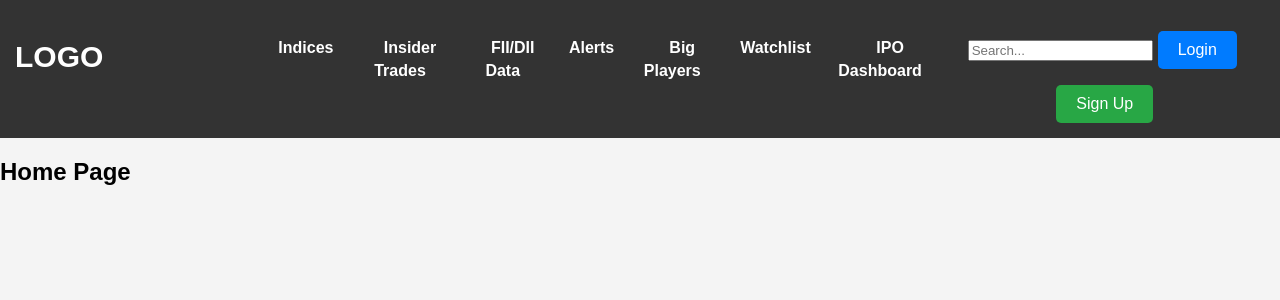
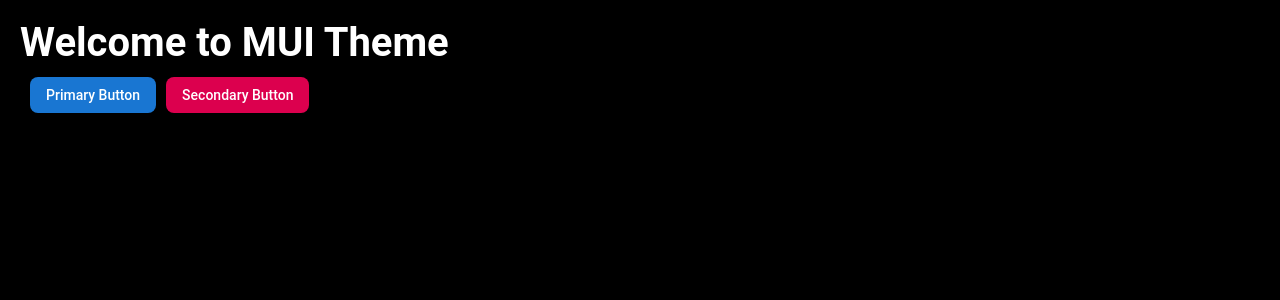
Before and after one commit to Tarish02/marketing, a React (Vite) app: page / in a window 1280 px wide. Shown: the top 300 px of the page. Built offline with nearby package versions, Linux system fonts and the light colour scheme.

Commit message:
theme file

```diff
--- a/package.json
+++ b/package.json
@@ -12,6 +12,9 @@
     "build-storybook": "storybook build"
   },
   "dependencies": {
+    "@emotion/react": "^11.14.0",
+    "@emotion/styled": "^11.14.0",
+    "@mui/material": "^6.4.3",
     "react": "^18.3.1",
     "react-dom": "^18.3.1",
     "react-icons": "^5.4.0",
--- a/src/App.jsx
+++ b/src/App.jsx
@@ -1,71 +1,21 @@
-import React, { useState, useEffect } from "react";
-import Navbar from "./components/organisms/navbar/Navbar";
-import Sidebar from "./components/organisms/Sidebar/Sidebar";
-import Dashboard from "./components/organisms/dashboard/DashBoard";
-import { BrowserRouter as Router, Route, Routes } from "react-router-dom";
-import "./components/style/Theme.css";
+import React from "react";
+import { ThemeProvider, CssBaseline, Button, Typography } from "@mui/material";
+import theme from "./components/style/theme";
 
 function App() {
-  const [theme, setTheme] = useState("light");
-  const [leftSidebarOpen, setLeftSidebarOpen] = useState(true);
-  const [rightSidebarOpen, setRightSidebarOpen] = useState(true);
-
-  useEffect(() => {
-
-    document.body.setAttribute("data-theme", theme);
-  }, [theme]);
-
-  const toggleTheme = () => {
-    setTheme((prevTheme) => (prevTheme === "light" ? "dark" : "light"));
-  };
-
-  const toggleLeftSidebar = () => {
-    setLeftSidebarOpen(!leftSidebarOpen);
-  };
-
-  const toggleRightSidebar = () => {
-    setRightSidebarOpen(!rightSidebarOpen);
-  };
-
   return (
-    <Router>
-      <div className="App">
-
-        <Navbar toggleTheme={toggleTheme} />
-
-        {/* Dashboard Layout with Left and Right Sidebars */}
-        {/* <div className="dashboard-layout">
-          <Sidebar
-            position="left"
-            isOpen={leftSidebarOpen}
-            toggleSidebar={toggleLeftSidebar}
-          /> */}
-
-          {/* Dashboard Content */}
-          {/* <div className="dashboard-content">
-            <Dashboard />
-          </div>
-
-          <Sidebar
-            position="right"
-            isOpen={rightSidebarOpen}
-            toggleSidebar={toggleRightSidebar}
-          />
-        </div> */}
-
-
-        <Routes>
-          <Route path="/indices" element={<h2>Indices Page</h2>} />
-          <Route path="/insider-trades" element={<h2>Insider Trades Page</h2>} />
-          <Route path="/fii-dii-data" element={<h2>FII/DII Data Page</h2>} />
-          <Route path="/alerts" element={<h2>Alerts Page</h2>} />
-          <Route path="/big-players" element={<h2>Big Players Page</h2>} />
-          <Route path="/watchlist" element={<h2>Watchlist Page</h2>} />
-          <Route path="/ipo-dashboard" element={<h2>IPO Dashboard Page</h2>} />
-          <Route path="/" element={<h2>Home Page</h2>} />
-        </Routes>
+    <ThemeProvider theme={theme}>
+      <CssBaseline />
+      <div style={{ padding: "20px" }}>
+        <Typography variant="h1">Welcome to MUI Theme</Typography>
+        <Button variant="contained" color="primary" style={{ margin: "10px" }}>
+          Primary Button
+        </Button>
+        <Button variant="contained" color="secondary">
+          Secondary Button
+        </Button>
       </div>
-    </Router>
+    </ThemeProvider>
   );
 }
 
--- a/src/components/atoms/buttons/button.css
+++ b/src/components/atoms/buttons/button.css
@@ -21,7 +21,7 @@
   }
 
   .logout {
-    background-color: #dc3545;
+    background-color: #ff0000;
     color: white;
   }
 
--- a/src/components/style/Theme.css
+++ /dev/null
@@ -1,37 +0,0 @@
-/* Default Light Theme */
-:root {
-    --primary-bg: #191E24;
-    --secondary-bg: #f7f7f7;
-    --text-color: #000000;
-    --primary-color: #007bff;
-    --secondary-color: #28a745;
-    --danger-color: #dc3545;
-    --button-bg: #007bff;
-    --button-hover-bg: #0056b3;
-    --font-family: 'Arial', sans-serif;
-    --heading-font-size: 24px;
-    --body-font-size: 16px;
-  }
-
-  /* Dark Theme */
-  [data-theme='dark'] {
-    --primary-bg: #191e24;
-    --secondary-bg: #2a2a2a;
-    --text-color: #ffffff;
-    --primary-color: #ff9800;
-    --secondary-color: #28a745;
-    --danger-color: #dc3545;
-    --button-bg: #007bff;
-    --button-hover-bg: #0056b3;
-    --font-family: 'Arial', sans-serif;
-    --heading-font-size: 24px;
-    --body-font-size: 16px;
-  }
-
-  body {
-    font-family: var(--font-family);
-    background-color: var(--primary-bg);
-    color: var(--text-color);
-    margin: 0;
-    padding: 0;
-  }
--- /dev/null
+++ b/src/components/style/theme.js
@@ -0,0 +1,43 @@
+import { createTheme } from "@mui/material/styles";
+
+const theme = createTheme({
+  palette: {
+    mode: "dark",
+    primary: {
+      main: "#1976d2",
+    },
+    secondary: {
+      main: "#dc004e",
+    },
+    background: {
+      default: "#000000",
+      paper: "#fff",
+    },
+  },
+  typography: {
+    fontFamily: "'Roboto', sans-serif",
+    h1: {
+      fontSize: "2.5rem",
+      fontWeight: 600,
+    },
+    h2: {
+      fontSize: "2rem",
+      fontWeight: 500,
+    },
+    body1: {
+      fontSize: "1rem",
+    },
+  },
+  components: {
+    MuiButton: {
+      styleOverrides: {
+        root: {
+          borderRadius: "8px",
+          textTransform: "none",
+        },
+      },
+    },
+  },
+});
+
+export default theme;
--- a/src/main.jsx
+++ b/src/main.jsx
@@ -1,6 +1,5 @@
 import React from "react";
 import ReactDOM from "react-dom";
-import "./components/style/Theme.css";
 import App from "./App";
 
 ReactDOM.render(
```
Also changed, not shown: src/components/organisms/navbar/Navbar.jsx (line endings or trailing spaces), 1 other file (tests, documents, lock files or other folders).
